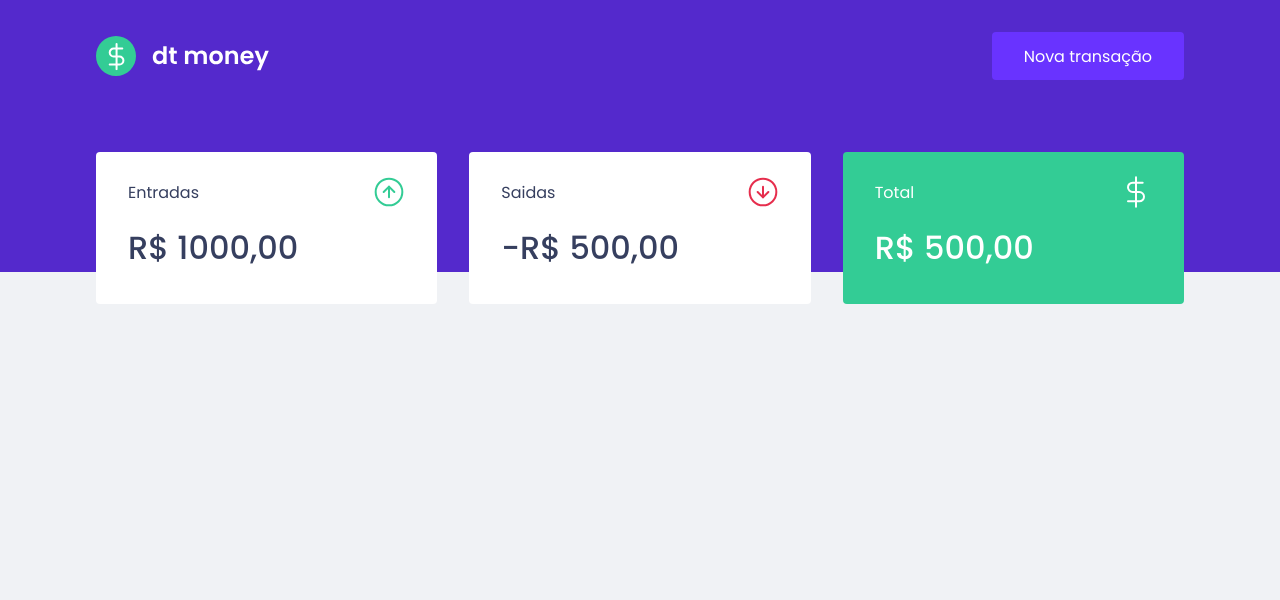
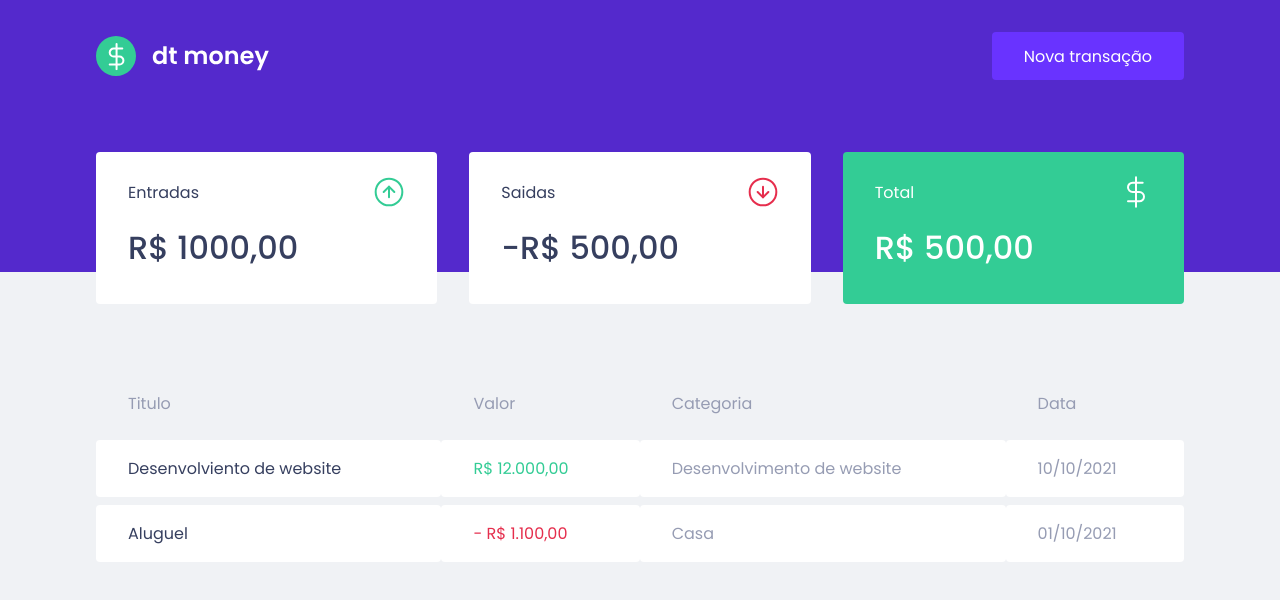
Before and after one commit to ederdaniel22/rocketseat-cursoreactjs-dtmoney, a React (Create React App) app: page / in a window 1280 px wide. Shown: the top 600 px of the page. Built offline with nearby package versions, Linux system fonts and the light colour scheme.

Commit message:
Inclusão e estilização das tables

```diff
--- a/src/components/Dashboard/index.tsx
+++ b/src/components/Dashboard/index.tsx
@@ -1,10 +1,12 @@
 import { Summary } from "../Summary";
+import { TransactionsTable } from "../TransactionsTable";
 import { Container } from "./styles";
 
-export function Dashboard (){
-  return(
+export function Dashboard() {
+  return (
     <Container>
       <Summary />
+      <TransactionsTable />
     </Container>
   )
 }
--- /dev/null
+++ b/src/components/TransactionsTable/index.tsx
@@ -0,0 +1,36 @@
+import { Container } from "./styles";
+
+export function TransactionsTable() {
+  return (
+    <Container>
+      <table>
+        <thead>
+          <th>Titulo</th>
+          <th>Valor</th>
+          <th>Categoria</th>
+          <th>Data</th>
+        </thead>
+        <tbody>
+          <tr>
+            <td>Desenvolviento de website</td>
+            <td className="deposit">R$ 12.000,00</td>
+            <td>Desenvolvimento de website</td>
+            <td>10/10/2021</td>
+          </tr>
+          <tr>
+            <td>Aluguel</td>
+            <td className="withdraw"> - R$ 1.100,00</td>
+            <td>Casa</td>
+            <td>01/10/2021</td>
+          </tr>
+          {/* <tr>
+            <td>Desenvolviento de website</td>
+            <td>R$ 12.000,00</td>
+            <td>Desenvolvimento de website</td>
+            <td>10/10/2021</td>
+          </tr> */}
+        </tbody>
+      </table>
+    </Container>
+  )
+}
--- /dev/null
+++ b/src/components/TransactionsTable/styles.ts
@@ -0,0 +1,38 @@
+import styled from "styled-components";
+
+export const Container = styled.div`
+  margin-top: 4rem;
+
+  table{
+    width: 100%;
+    border-spacing: 0 0.5rem;
+
+    th{
+      color: var(--text-body);
+      font-weight: 400;
+      padding: 1rem 2rem;
+      text-align: left;
+      line-height: 1.5rem;
+    }
+
+    td{
+      padding: 1rem 2rem;
+      border: 0;
+      background: var(--shape);
+      color: var(--text-body);
+      border-radius: 0.25rem;
+
+      &:first-child{
+        color: var(--text-title);
+      }
+
+      &.deposit{
+        color: var(--green);
+      }
+
+      &.withdraw{
+        color: var(--red);
+      }
+    }
+  }
+`;
```
